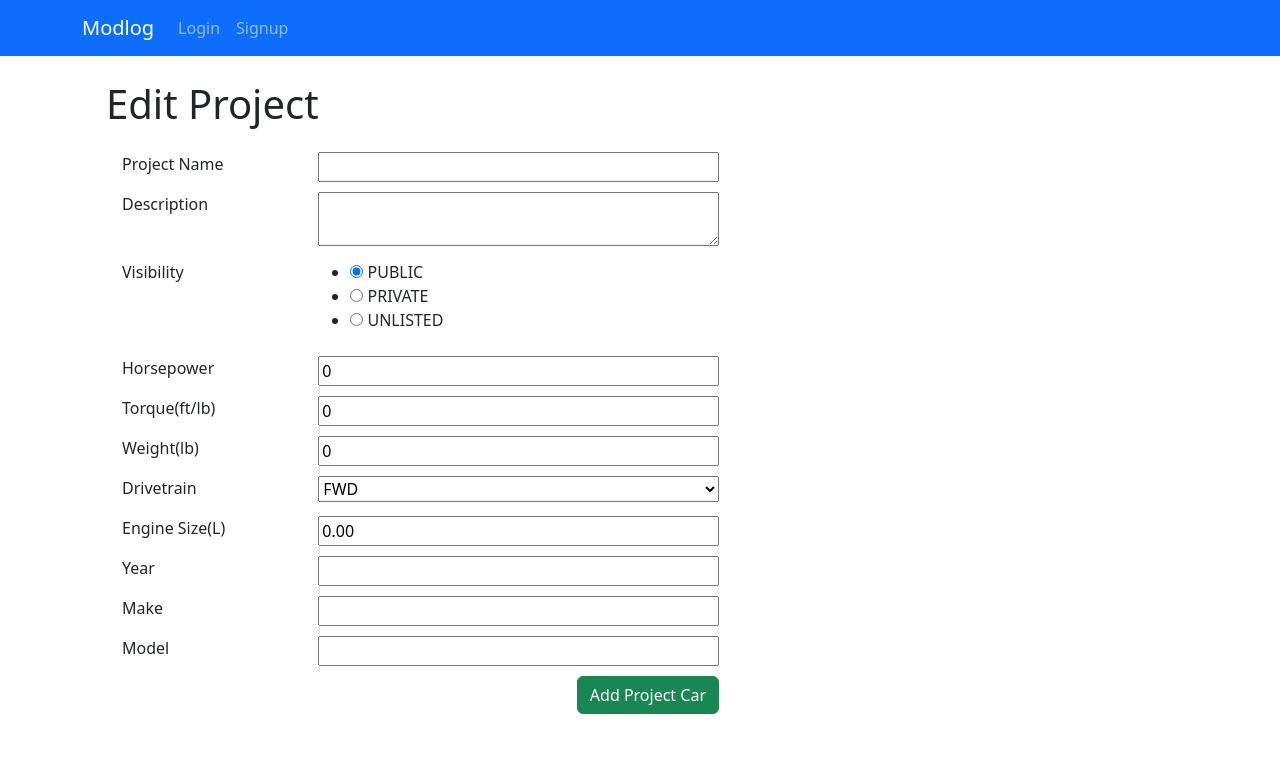
After one commit to jsim94/autolog, a Flask app: template app/project/templates/project_edit.html in a window 1280 px wide. The commit adds this page. Shown: the top 761 px of the page. Run offline with Flask 2, Linux system fonts and the light colour scheme; the template is opened without the code that fills it: values that come from a table or form of the project are taken from there, others are empty.

Commit message:
Added project edit view and functionality

```diff
--- a/app/forms.py
+++ b/app/forms.py
@@ -3,7 +3,7 @@
 from flask_wtf import FlaskForm
 from wtforms import HiddenField, SelectField, StringField, IntegerField, DecimalField, PasswordField, RadioField, MultipleFileField
 from wtforms.validators import InputRequired, Email, EqualTo, Length
-from wtforms.widgets import TextArea
+from wtforms.widgets import TextArea, TextInput
 
 from app.models.enums import Drivetrain, PrivacyStatus
 
@@ -28,7 +28,6 @@ class UserForm(LoginForm, FlaskForm):
 
 class UserUpdate(UserForm, FlaskForm):
     '''Form for user update'''
-
     old_password = PasswordField('Old Password')
 
 
@@ -55,5 +54,8 @@ class NewProjectForm(FlaskForm):
     # WIP - pictures = MultipleFileField()
 
 
-class DeleteProject(FlaskForm):
-    '''Form for deleting a project. Strictly for ensuring the request comes from a validated form via CSRF token'''
+class EditProjectForm(NewProjectForm, FlaskForm):
+    '''Form for editing a project car'''
+    year = IntegerField('Year', widget=TextInput())
+    make = StringField('Make', validators=[Length(max=40)])
+    model = StringField('Model', validators=[Length(max=40)])
--- /dev/null
+++ b/app/project/templates/project_edit.html
@@ -0,0 +1,37 @@
+{% extends 'site_base.html' %}
+
+{% block title %}Modlog - Edit{% endblock %}
+
+{% block subcontent %}
+<h1>Edit Project</h1>
+
+
+
+<div class="row mt-4">
+
+  <div class="col-12 col-lg-7">
+    <form method='post'>
+      {% for hidden_field in form if hidden_field.widget.input_type == 'hidden' %}
+      {{ hidden_field() }}
+      {% endfor %}
+      {% for field in form if field.widget.input_type != 'hidden' %}
+      <div class="row justify-content-between mb-2">
+        <div class="col-auto ms-lg-3">
+          {{ field.label(class="form-label")}}
+        </div>
+        <div class="col-lg-8 text-start">
+          {{ field(class="w-100") }}
+          {% for error in field.errors %}
+          {{ error }}
+          {% endfor %}
+        </div>
+
+      </div>
+      {% endfor %}
+
+      <input type="submit" value="Add Project Car" class="btn btn-success float-end mb-5">
+    </form>
+  </div>
+
+</div>
+{% endblock %}
```
Also changed, not shown: app/models/projects.py (+14 -2 lines), app/profile/templates/profile.html (+6 -5 lines), app/project/routes.py (+10 -7 lines).
